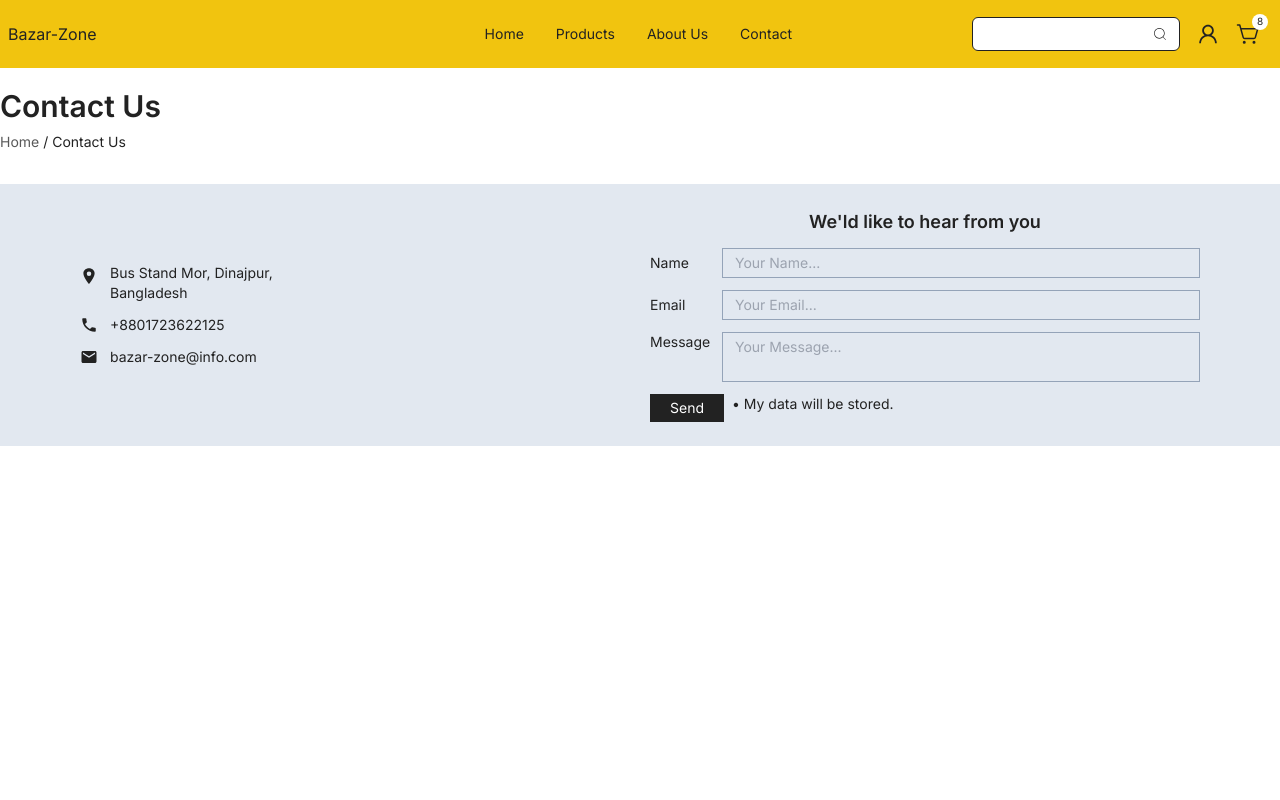
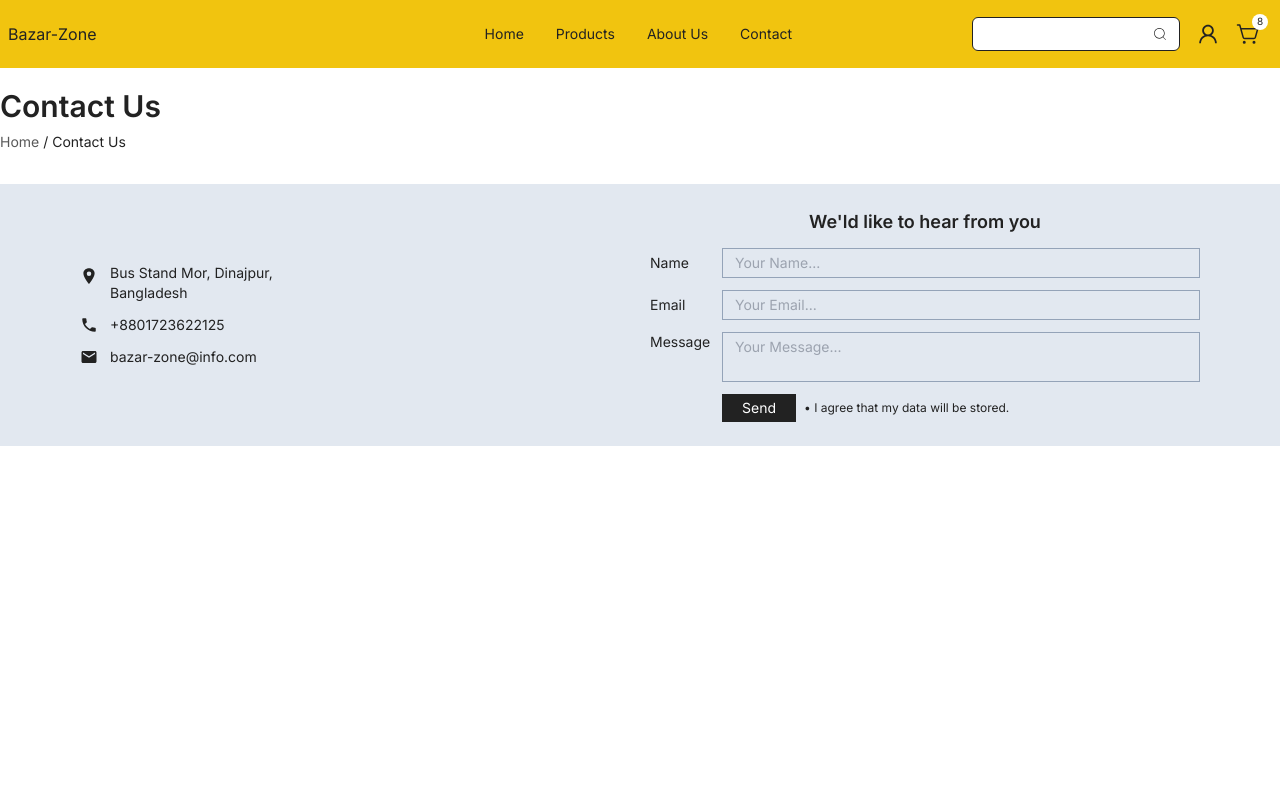
Before and after one commit to avideb24/bazar-zone, a Next.js app: page /contact in a window 1280 px wide. Shown: the top 800 px of the page. Built offline with nearby package versions, Linux system fonts and the light colour scheme.

Commit message:
added loading page and updated contact page

```diff
--- a/src/app/contact/page.jsx
+++ b/src/app/contact/page.jsx
@@ -45,9 +45,9 @@ const ContactPaage = () => {
                             <label htmlFor="message" className="w-16">Message</label>
                             <textarea name="message" className="flex grow px-3 py-1 bg-transparent border border-slate-400 outline-none resize-none" placeholder="Your Message..." id="message"></textarea>
                         </div>
-                        <div className="flex gap-2">
+                        <div className="flex items-center gap-2 ml-[72px]">
                             <input type="submit" value="Send" className="bg-[color:var(--text-primary)] px-5 py-1 text-white cursor-pointer" />
-                            <p>• My data will be stored.</p>
+                            <p className="text-xs">• I agree that my data will be stored.</p>
                         </div>
                     </form>
                 </div>
--- a/src/app/loading.jsx
+++ b/src/app/loading.jsx
@@ -2,8 +2,8 @@ import React from 'react';
 
 const LoadingPage = () => {
     return (
-        <div>
-            loading...
+        <div className='w-full min-h-screen flex justify-center items-center'>
+            <span className="loading loading-bars loading-lg"></span>
         </div>
     );
 };
```
